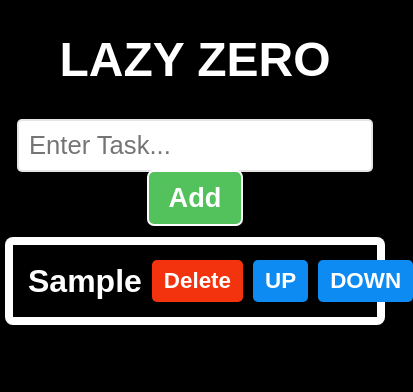
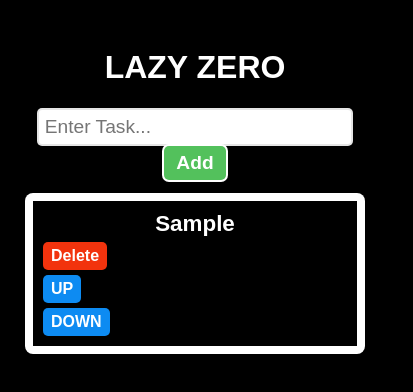
Before and after one commit to Oluwafirelade/STo-Do-List, a plain HTML site: page TODOLIST/index.html in a window 390 px wide. Both pictures are taken after typing "Sample" into the empty fields and a click on the button "Add". Shown: the whole page, 413 px wide, since content can reach past the window. Drawn offline with Linux system fonts and the light colour scheme.

Commit message:
Update styles.css

```diff
--- a/TODOLIST/styles.css
+++ b/TODOLIST/styles.css
@@ -2,6 +2,7 @@ body {
     background-color: black;
     font-family: Arial, sans-serif;
     text-align: center;
+    padding: 20px;
 }
 
 h1 {
@@ -69,14 +70,84 @@ li {
     align-items: center;
     color: white;
     box-shadow: 0 0 0 3px white;
+    flex-wrap: wrap;
 }
 
 .text {
     flex: 1;
+    word-break: break-word;
 }
 
-.delete-button, .move-button {
+.delete-button,
+.move-button {
     padding: 8px 12px;
     font-size: 1.4rem;
     margin-left: 10px;
 }
+
+/* Media Queries for Responsive Design */
+
+/* For tablets */
+@media (max-width: 768px) {
+    h1 {
+        font-size: 2.5em;
+    }
+
+    button {
+        font-size: 1.5rem;
+        padding: 8px 16px;
+    }
+
+    input[type="text"] {
+        font-size: 1.4rem;
+        padding: 8px;
+    }
+
+    li {
+        font-size: 1.6rem;
+        padding: 12px;
+    }
+
+    .delete-button,
+    .move-button {
+        font-size: 1.2rem;
+        padding: 6px 10px;
+    }
+}
+
+/* For phones */
+@media (max-width: 480px) {
+    h1 {
+        font-size: 2em;
+    }
+
+    button {
+        font-size: 1.2rem;
+        padding: 6px 12px;
+    }
+
+    input[type="text"] {
+        font-size: 1.2rem;
+        padding: 6px;
+        width: 90%;
+    }
+
+    li {
+        font-size: 1.4rem;
+        padding: 10px;
+        flex-direction: column;
+        align-items: flex-start;
+    }
+
+    .delete-button,
+    .move-button {
+        font-size: 1rem;
+        padding: 5px 8px;
+        margin-top: 5px;
+        margin-left: 0;
+    }
+
+    .text {
+        width: 100%;
+    }
+}
```
